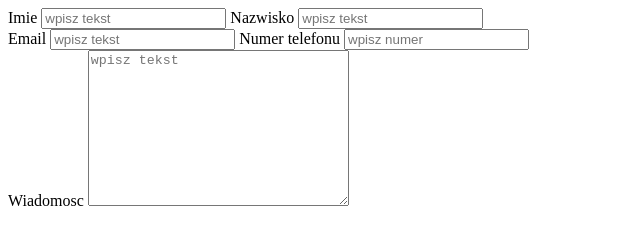
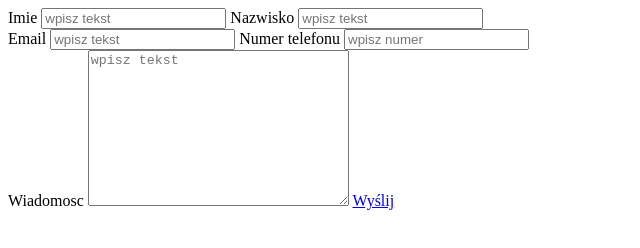
Before and after one commit to RedduXX/Boyownik.github.io, a plain HTML site: page formularz/index.html in a window 1280 px wide. Shown: the full height of the page, 0-640 px from the left. Drawn offline with Linux system fonts and the light colour scheme.

Commit message:
Formularz edit

```diff
--- a/formularz/index.html
+++ b/formularz/index.html
@@ -25,5 +25,6 @@
 
     <label for="text">Wiadomosc</label>
     <textarea name="message" id="text" cols="30" rows="10" placeholder="wpisz tekst"></textarea>
+    <a href="https://formspree.io/">Wyślij</a>
 </body>
 </html>
```
Also changed, not shown: index.html (+0 -1 lines).
